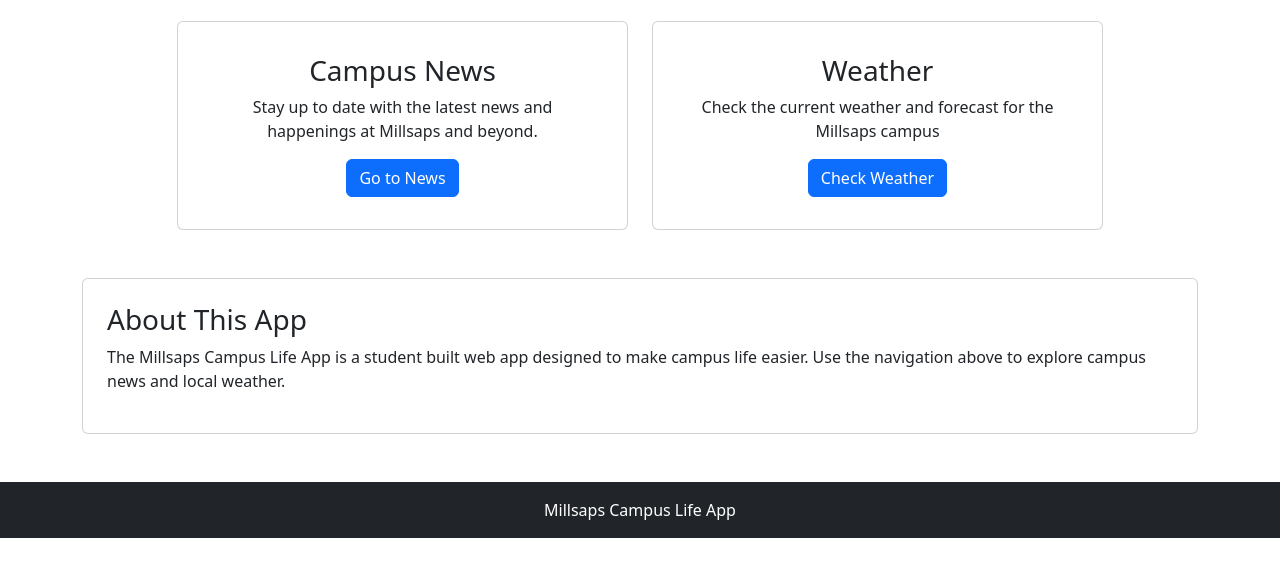
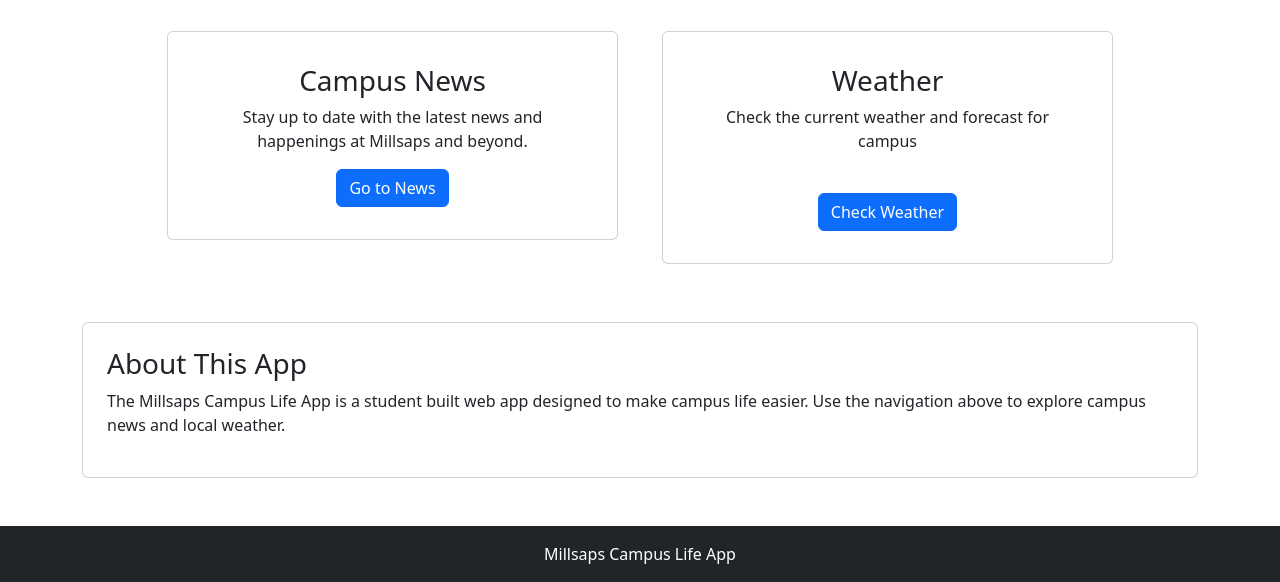
Before and after one commit to alphaigloo53/millsaps_campus_app, a plain HTML site: page index.html in a window 1280 px wide. Shown: the part 363-945 px from the top of the page. Before the commit the page ends 901 px from the top, so only its background shows below. Drawn offline with nearby package versions, Linux system fonts and the light colour scheme.

Commit message:
git add .

```diff
--- a/index.html
+++ b/index.html
@@ -51,11 +51,11 @@
     <div class="container my-5">
       <h2 class="text-center mb-4">What do you need?</h2>
 
-      <div class="row g-4 justify-content-center">
+      <div class="row justify-content-center">
 
         <!--Campus News -->
-        <div class="col-md-5">
-          <div class="card h-100 text-center p-3">
+        <div class="col-md-5" style="margin: 10px;">
+          <div class="card text-center p-3">
             <div class="card-body">
               <h3 class="card-title">Campus News</h3>
               <p class="card-text">Stay up to date with the latest news and happenings at Millsaps and beyond.</p>
@@ -65,11 +65,12 @@
         </div>
 
         <!--Weather -->
-        <div class="col-md-5">
-          <div class="card h-100 text-center p-3">
+        <div class="col-md-5" style="margin: 10px;">
+          <div class="card text-center p-3">
             <div class="card-body">
               <h3 class="card-title">Weather</h3>
-              <p class="card-text">Check the current weather and forecast for the Millsaps campus</p>
+              <p class="card-text">Check the current weather and forecast for campus</p>
+              <br>
               <a href="weather.html" class="btn btn-primary">Check Weather</a>
             </div>
           </div>
--- a/js/events.js
+++ b/js/events.js
@@ -43,7 +43,7 @@
     });
 
     if (articles.length === 0) {
-      newsContainer.innerHTML = "<p>No articles found. Try a different search term!</p>";
+      newsContainer.innerHTML = "<p>No articles found. Try a different search term</p>";
     }
 
   });
```
